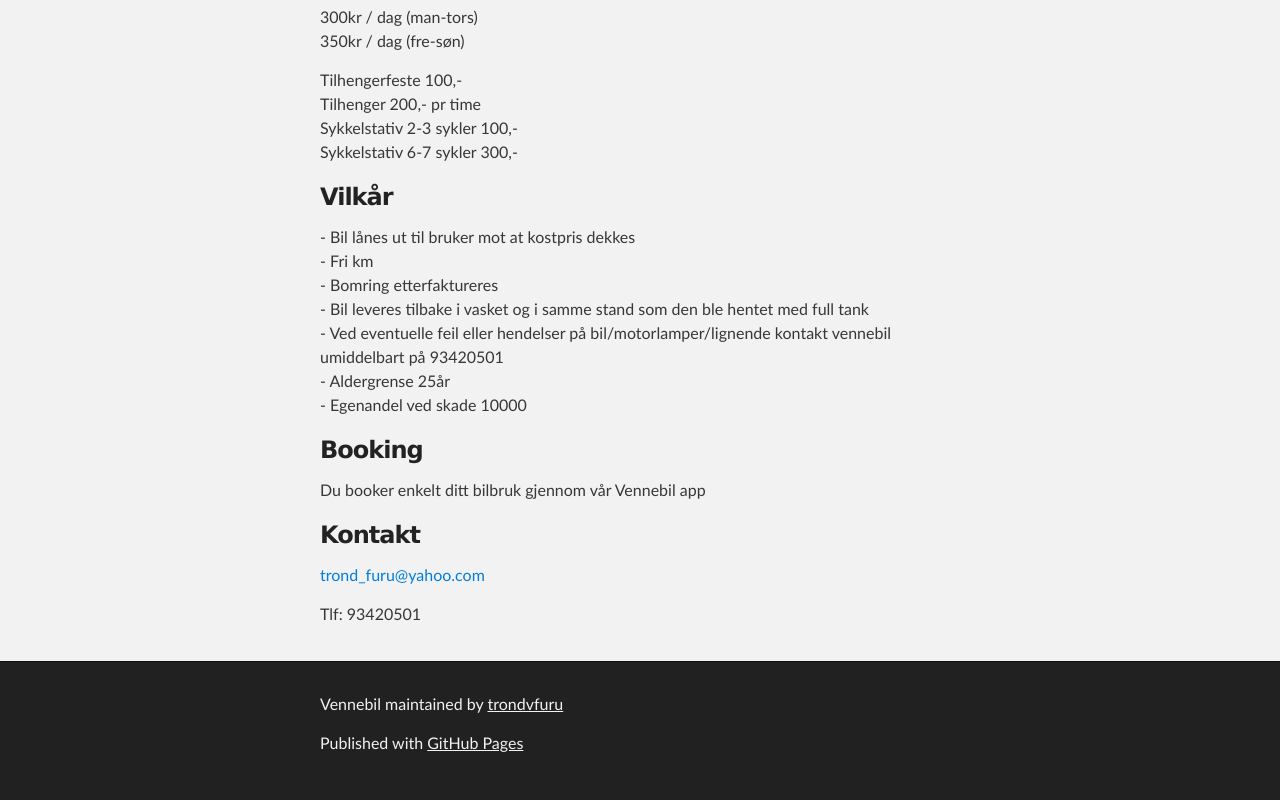
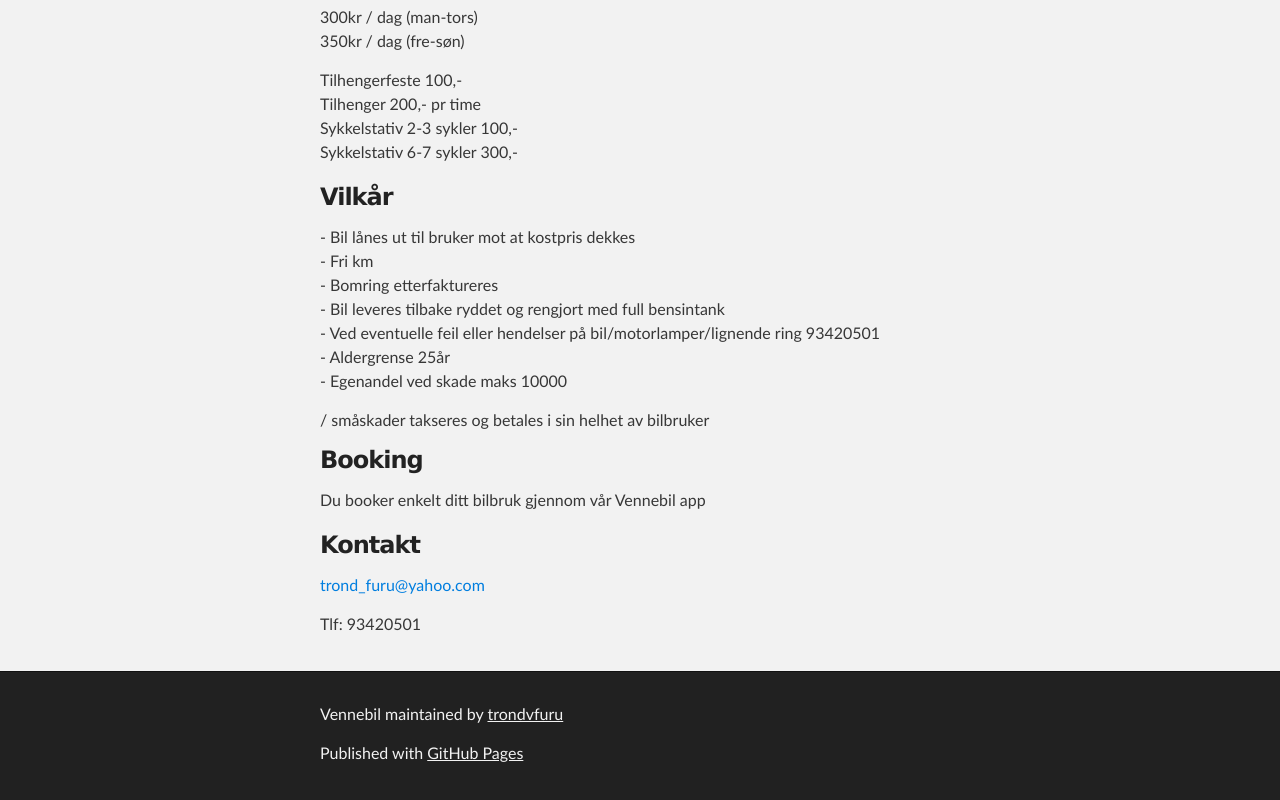
Before and after one commit to trondvfuru/Vennebil, a plain HTML site: page index.html in a window 1280 px wide. Shown: the part 599-1399 px from the top of the page. Drawn offline with Linux system fonts and the light colour scheme.

Commit message:
Update index.html

```diff
--- a/index.html
+++ b/index.html
@@ -57,10 +57,10 @@
 <p>- Bil lånes ut til bruker mot at kostpris dekkes<br>
 - Fri km<br>
 - Bomring etterfaktureres<br>
-- Bil leveres tilbake i vasket og i samme stand som den ble hentet med full tank<br>
-- Ved eventuelle feil eller hendelser på bil/motorlamper/lignende kontakt vennebil umiddelbart på 93420501<br>
+- Bil leveres tilbake ryddet og rengjort med full bensintank<br>
+- Ved eventuelle feil eller hendelser på bil/motorlamper/lignende ring 93420501<br>
 - Aldergrense 25år<br>
-- Egenandel ved skade 10000</p>
+- Egenandel ved skade maks 10000</p> / småskader takseres og betales i sin helhet av bilbruker
 
 <h3>
 <a name="booking" class="anchor" href="#booking"><span class="octicon octicon-link"></span></a>Booking</h3>
```
